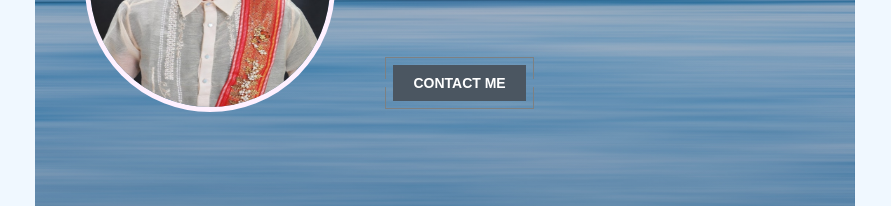
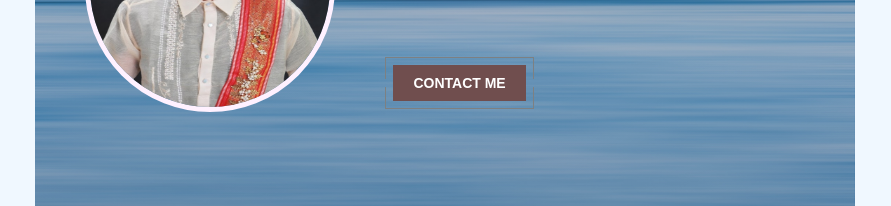
Before and after one commit to syjem/Jemuel-Web-Developer, a plain HTML site: page index.html in a window 1280 px wide. Shown: the part 331-537 px from the top of the page, without its empty margins (195-1086 px from the left). Drawn offline with Linux system fonts and the light colour scheme.

Commit message:
changed color

```diff
--- a/css/style.css
+++ b/css/style.css
@@ -191,7 +191,7 @@ body {
   display: block;
   padding: 10px 20px;
   color: #fff;
-  background-color: #4b5661;
+  background-color: #704e4e;
   overflow: hidden;
   box-shadow: inset 0px 0px 0px 1px transparent;
 }
```
